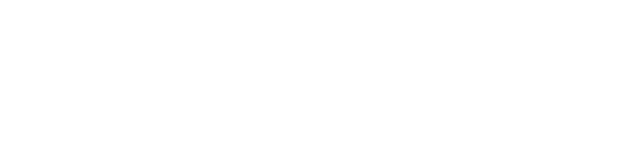
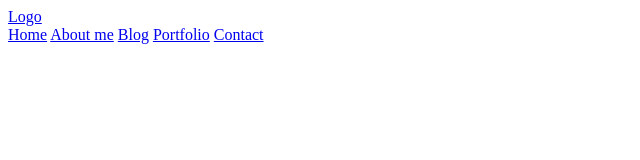
Before and after one commit to G0Nu/Portfolio, a plain HTML site: page index.html in a window 1280 px wide. Shown: the whole page, without its empty margins (0-640 px from the left). Drawn offline with Linux system fonts and the light colour scheme.

Commit message:
navigation bar template / only html

```diff
--- a/index.html
+++ b/index.html
@@ -11,7 +11,16 @@
 </head>
 <body>
     <header>
-
+        <div id="Logo">
+            <a href="index.html">Logo</a>
+            <div class="Nav-bar-header">
+                <a class="active" href="index.html">Home</a>
+                <a href="#Me">About me</a>
+                <a href="#Blog">Blog</a>
+                <a href="#Portfolio">Portfolio</a>
+                <a href="#Contact">Contact</a>
+            </div>
+        </div>
     </header>
 
 </body>
```
